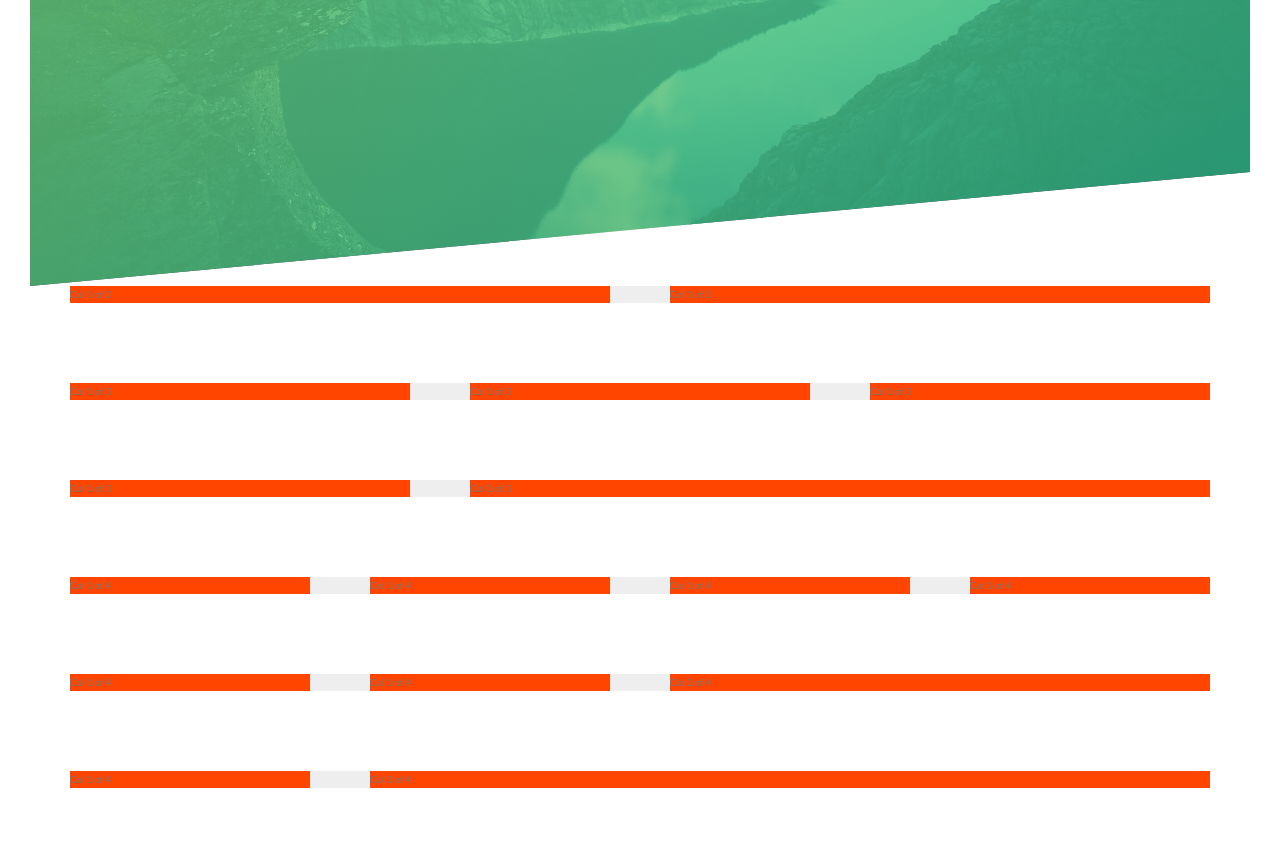
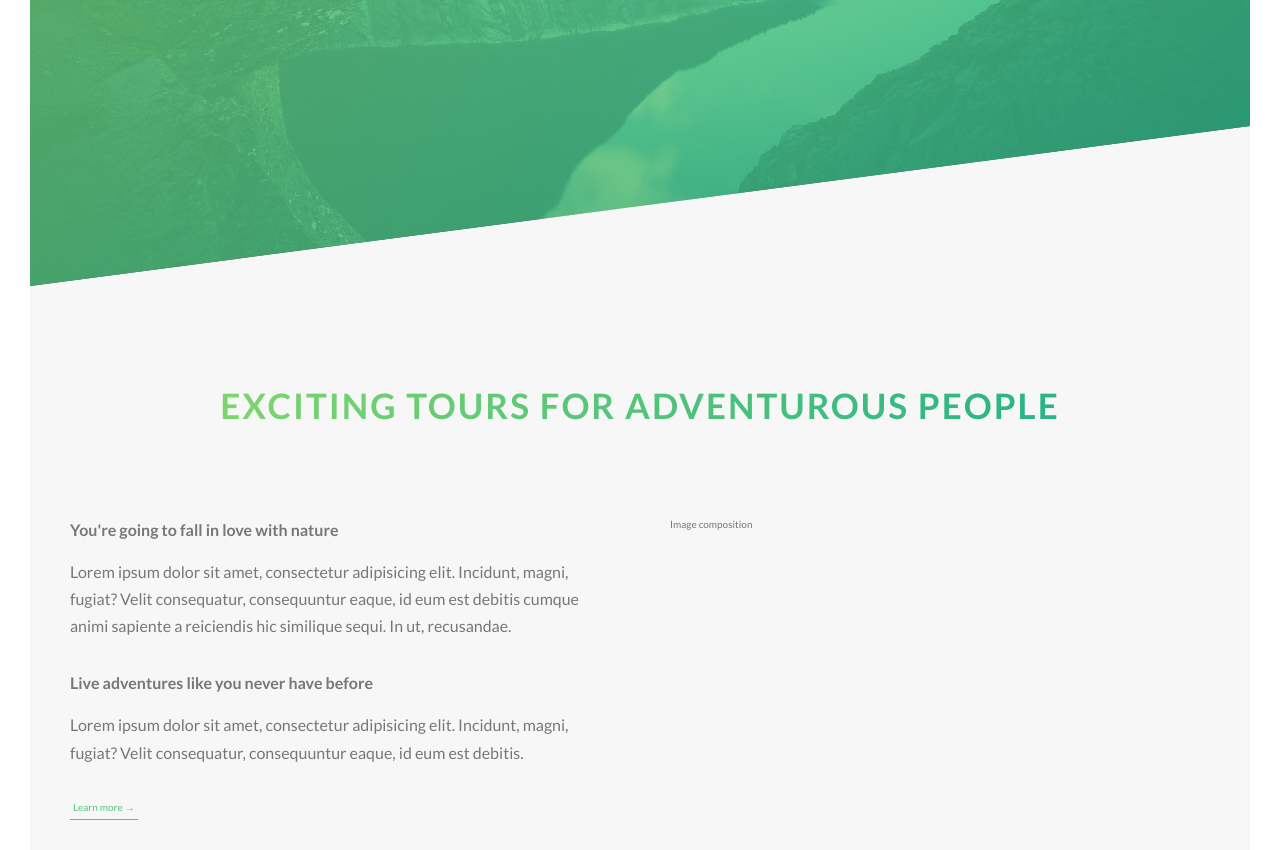
Before and after one commit to enterone/natours, a website: page starter/index.html in a window 1280 px wide. Shown: the part 504-1354 px from the top of the page. Before the commit the page ends 1322 px from the top, so only its background shows below. Drawn offline with Linux system fonts and the light colour scheme.

Commit message:
build about section

```diff
--- a/starter/index.html
+++ b/starter/index.html
@@ -6,7 +6,7 @@
 
   <link href="https://fonts.googleapis.com/css?family=Lato:100,300,400,700,900" rel="stylesheet">
 
-<!--   <link rel="stylesheet" href="css/icon-font.css"> -->
+  <!--   <link rel="stylesheet" href="css/icon-font.css"> -->
   <link rel="stylesheet" href="css/style.css">
   <link rel="shortcut icon" type="image/png" href="img/favicon.png">
 
@@ -28,7 +28,33 @@
     </div>
   </header>
 
-  <section class="grid-test">
+  <main>
+    <section class="section-about">
+      <div class="u-center-text u-margin-bottom-big">
+        <h2 class="heading-secondary">
+          Exciting tours for adventurous people
+        </h2>
+      </div>
+      <div class="row">
+        <div class="col-1-of-2">
+          <h3 class="heading-tertiary u-margin-bottom-small">You're going to fall in love with nature</h3>
+          <p class="paragraph">
+            Lorem ipsum dolor sit amet, consectetur adipisicing elit. Incidunt, magni, fugiat? Velit consequatur, consequuntur eaque, id eum est debitis cumque animi sapiente a reiciendis hic similique sequi. In ut, recusandae.
+          </p>
+          <h3 class="heading-tertiary u-margin-bottom-small">Live adventures like you never have before</h3>
+          <p class="paragraph">
+            Lorem ipsum dolor sit amet, consectetur adipisicing elit. Incidunt, magni, fugiat? Velit consequatur, consequuntur eaque, id eum est debitis.
+          </p>
+          <a href="#" class="btn-text">Learn more &rarr;</a>
+        </div>
+        <div class="col-1-of-2">
+          Image composition
+        </div>
+      </div>
+    </section>
+  </main>
+
+  <!-- <section class="grid-test">
 
     <div class="row">
       <div class="col-1-of-2">
@@ -96,7 +122,7 @@
       </div>
     </div>
 
-  </section>
+  </section> -->
 
 </body>
 </html>
--- a/starter/sass/abstracts/_variables.scss
+++ b/starter/sass/abstracts/_variables.scss
@@ -3,6 +3,8 @@
 $color-primary: #55c57a;
 $color-primary-light: #7ed56f;
 $color-primary-dark: #28b485;
+
+$color-grey-light-1: #f7f7f7;
 
 $color-grey-dark: #777;
 $color-white: #fff;
--- a/starter/sass/base/_typography.scss
+++ b/starter/sass/base/_typography.scss
@@ -31,3 +31,34 @@ padding: 3rem;
     animation: moveInRight 1s ease-out;
   }
 }
+
+.heading-secondary {
+  font-size: 3.5rem;
+  text-transform: uppercase;
+  font-weight: 700;
+  display: inline-block;
+  background-image: linear-gradient(to right, $color-primary-light, $color-primary-dark);
+  -webkit-background-clip: text;
+  color: transparent;
+  letter-spacing: 2px;
+  transition: all .2s;
+
+  &:hover {
+    transform: skewY(2deg) skewX(15deg) scale(1.1);
+    text-shadow: .5rem 1rem 2rem rgba($color-black, .2);
+  }
+}
+
+.heading-tertiary {
+  font-size: 1.6rem;
+  font-weight: 700;
+  transform: uppercase;
+}
+
+.paragraph {
+  font-size: 1.6rem;
+
+  &:not(:last-child) {
+    margin-bottom: 3rem;
+  }
+}
--- a/starter/sass/base/_utilities.scss
+++ b/starter/sass/base/_utilities.scss
@@ -0,0 +1,5 @@
+.u-center-text { text-align: center };
+
+.u-margin-bottom-small {margin-bottom: 1.5rem };
+.u-margin-bottom-medium {margin-bottom: 4rem };
+.u-margin-bottom-big {margin-bottom: 8rem };
--- a/starter/sass/components/_button.scss
+++ b/starter/sass/components/_button.scss
@@ -54,3 +54,20 @@
     animation-fill-mode: backwards;
   }
 }
+
+.btn-text {
+  &:link,
+  &:visited {
+    color: $color-primary;
+    display: inline-block;
+    text-decoration: none;
+    border-bottom: 1px solid $color-primary;
+    padding: 3px;
+  }
+  &:hover {
+
+  }
+  &:active {
+
+  }
+}
--- a/starter/sass/layout/_grid.scss
+++ b/starter/sass/layout/_grid.scss
@@ -1,6 +1,5 @@
 .row {
   max-width: $grid-width;
-  background-color: #eee;
   margin: 0 auto;
 
   &:not(:last-child) {
@@ -11,7 +10,6 @@
 
   [class^="col-"] {
     float: left;
-    background-color: orangered;
 
     &:not(:last-child) {
       margin-right: $gutter-horizontal;
--- a/starter/sass/layout/_header.scss
+++ b/starter/sass/layout/_header.scss
@@ -7,7 +7,7 @@
   url(../img/hero.jpg);
   background-size: cover;
   background-position: top;
-  clip-path: polygon(0 0, 100% 0, 100% 85%, 0 100%);
+  clip-path: polygon(0 0, 100% 0, 100% 75vh, 0 100%);
   position: relative;
 
   &__logo-box {
--- a/starter/sass/pages/_home.scss
+++ b/starter/sass/pages/_home.scss
@@ -0,0 +1,5 @@
+.section-about {
+  background-color: $color-grey-light-1;
+  padding: 25rem 0;
+  margin-top: -20vh;
+}
```
Also changed, not shown: starter/css/style.css.
